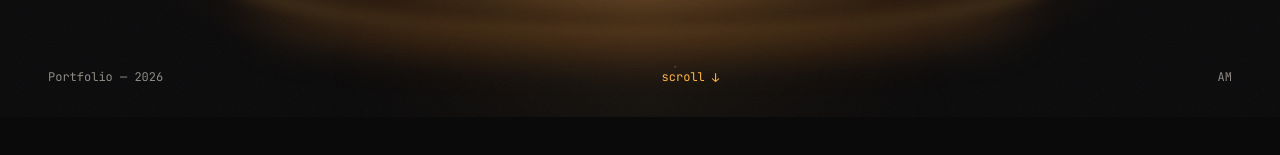
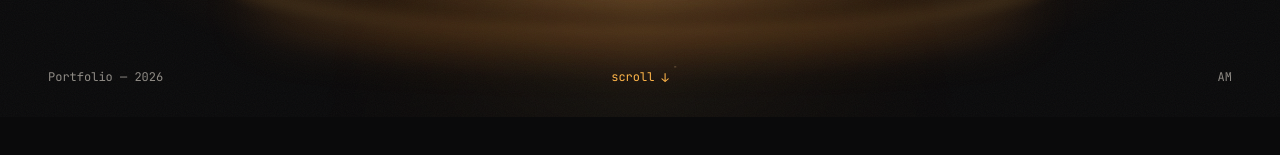
Before and after one commit to ale-lded/Portfolio, a React (Vite) app: page / in a window 1280 px wide. Shown: the part 683-838 px from the top of the page. Built offline with nearby package versions, Linux system fonts and the light colour scheme.

Commit message:
fix(portfolio): centre the scroll hint in the hero
The meta row used space-between, so the hint drifted right because the
side labels have different widths. A 1fr auto 1fr grid keeps it on the
true centre line.

Co-Authored-By: Claude Opus 5.5 <noreply@anthropic.com>

```diff
--- a/src/components/stage/Stage.css
+++ b/src/components/stage/Stage.css
@@ -76,11 +76,21 @@
   left: var(--pad);
   right: var(--pad);
   bottom: 32px;
-  display: flex;
-  justify-content: space-between;
+  /* Three columns, the outer two equal: the hint sits on the true centre line
+     even though the side labels have different widths */
+  display: grid;
+  grid-template-columns: 1fr auto 1fr;
   align-items: center;
   font-size: 12px;
   color: var(--muted);
+}
+
+.hero__meta > :first-child {
+  justify-self: start;
+}
+
+.hero__meta > :last-child {
+  justify-self: end;
 }
 
 .hero__hint {
```
